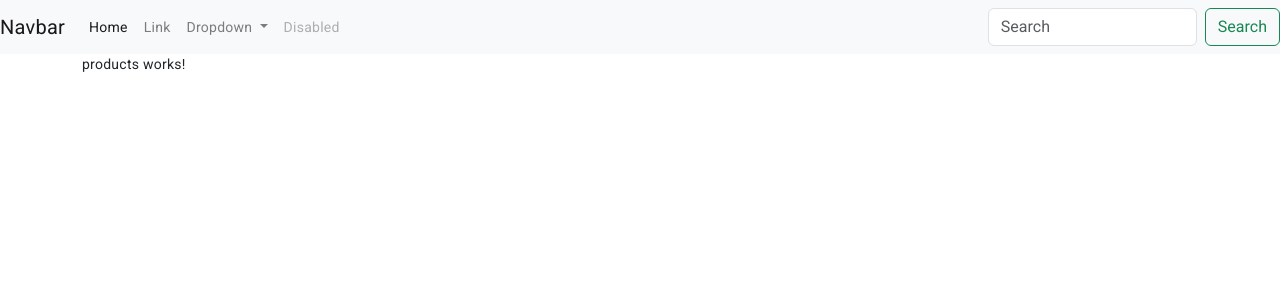
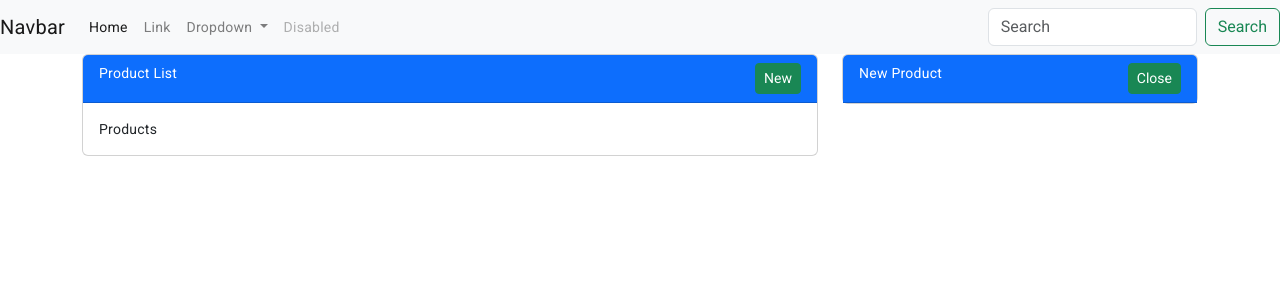
Before and after one commit to Learning-stud/ANGULAR, an Angular app in the folder Ecommerce/: page /products in a window 1280 px wide. Shown: the top 300 px of the page. Built offline with nearby package versions, Linux system fonts and the light colour scheme.

Commit message:
CREATED PRODUCT PAGE FOR ADMIN

```diff
--- a/Ecommerce/src/app/pages/admin/products/products.component.html
+++ b/Ecommerce/src/app/pages/admin/products/products.component.html
@@ -1 +1,34 @@
-<p>products works!</p>
+<div class="row">
+  <div class="col-8">
+    <div class="card">
+      <div class="card-header bg-primary text-white">
+        <div class="row">
+          <div class="col-6">
+            Product List
+          </div>
+          <div class="col-6 text-right">
+            <button class="btn btn-sm btn-success">New</button>
+          </div>
+        </div>
+      </div>
+      <div class="card-body">
+        Products <!-- Content for the Product List card body goes here -->
+      </div>
+    </div>
+  </div>
+  <div class="col-4">
+    <div class="card">
+      <div class="card-header bg-primary text-white">
+        <div class="row">
+          <div class="col-6">
+            New Product
+          </div>
+          <div class="col-6 text-right">
+            <button class="btn btn-sm btn-success">Close</button>
+          </div>
+        </div>
+      </div>
+
+    </div>
+  </div>
+</div>
```
